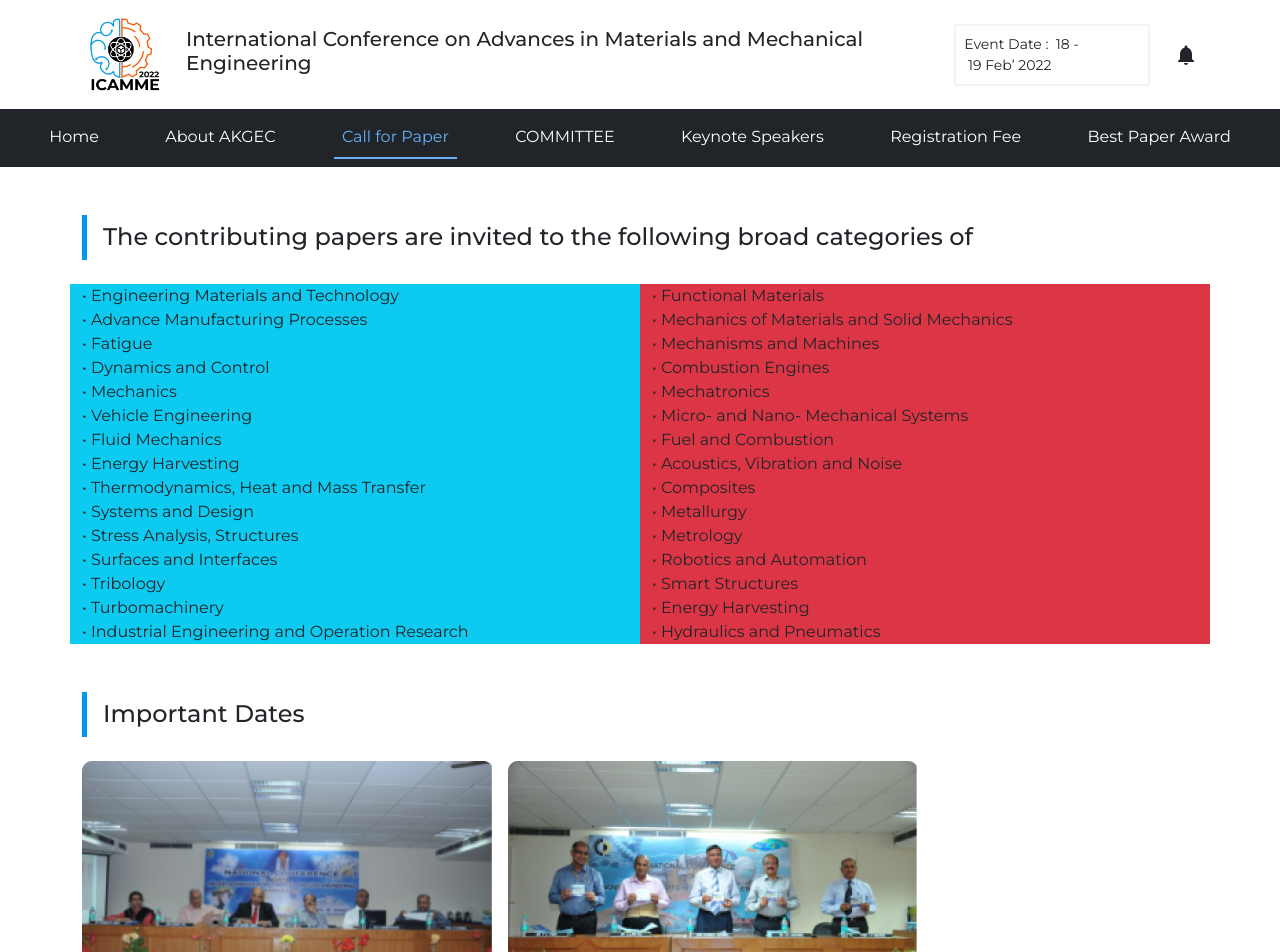
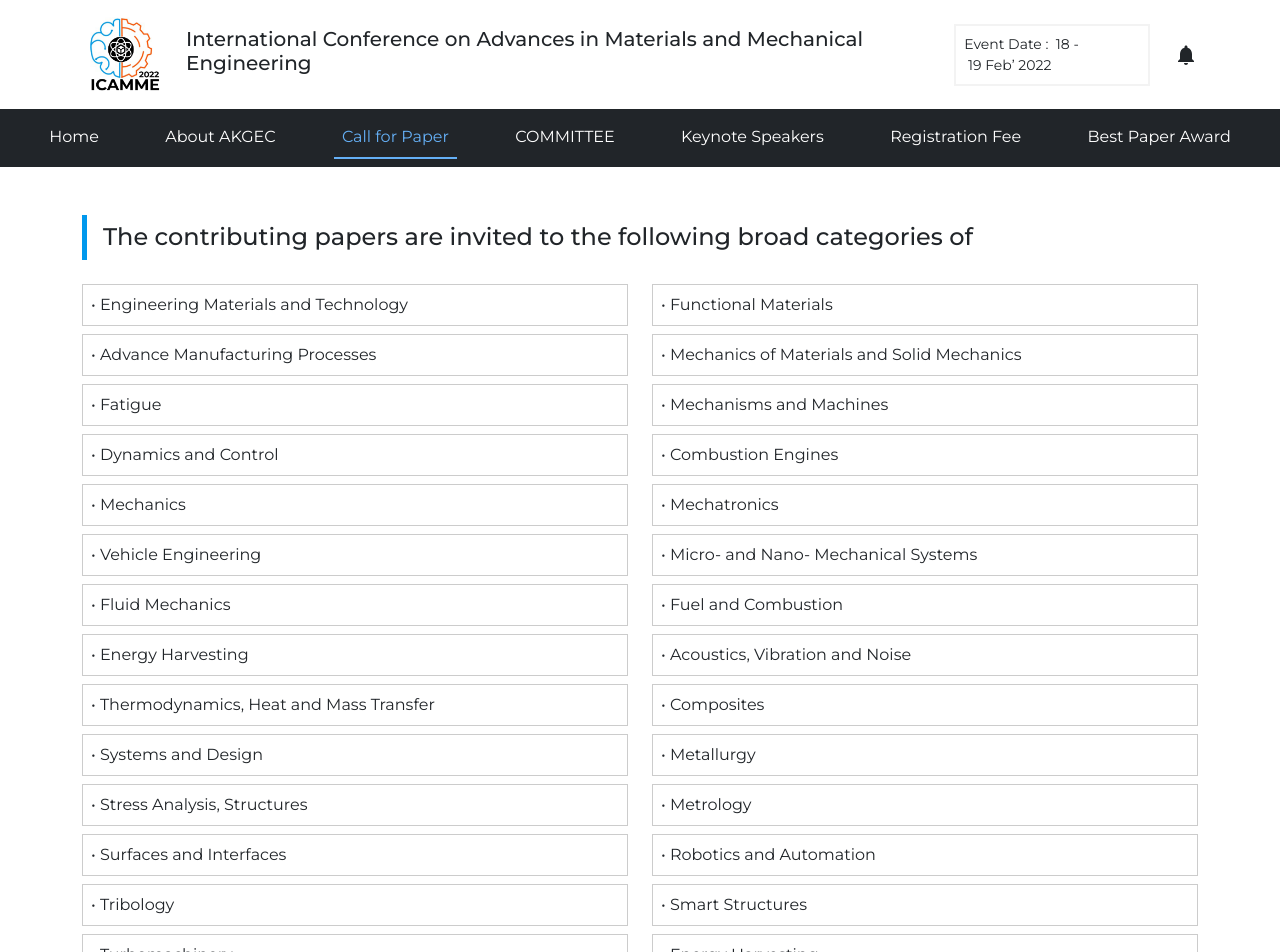
Before and after one commit to rakshit1610/icamme2022, a React (Create React App) app: page /call-for-paper in a window 1280 px wide. Shown: the top 952 px of the page. Built offline with nearby package versions, Linux system fonts and the light colour scheme.

Commit message:
call-for-paper page done

```diff
--- a/src/pages/Call/Call.css
+++ b/src/pages/Call/Call.css
@@ -0,0 +1,10 @@
+.itemboxes{
+    border: 1px solid #ccc;
+}
+
+@media(max-width:992px){
+    .itemboxes{
+        font-size: 12px;
+    }
+
+}
--- a/src/pages/Call/Call.js
+++ b/src/pages/Call/Call.js
@@ -1,5 +1,6 @@
 import React from 'react'
 import Header from '../../components/Header/Header'
+import './Call.css'
 
 function Call() {
   return (
@@ -9,64 +10,64 @@ function Call() {
       <h4 className='d-inline-block p-2 px-3 headings mb-4'>The contributing papers are invited to the following broad categories of</h4>
       {/*  */}
       <div className='row'>
-      <div className='col bg-info'>• Engineering Materials and Technology</div>
-      <div className='col  bg-danger'>• Functional Materials</div>
+      <div className='col-12 mb-2 col-md-6'><p className='itemboxes m-0 p-2'>• Engineering Materials and Technology</p></div>
+      <div className='col-12 mb-2 col-md-6'><p className='itemboxes m-0 p-2'>• Functional Materials</p></div>
       </div>
       <div className='row'>
-      <div className='col bg-info'>• Advance Manufacturing Processes</div>
-      <div className='col  bg-danger'>• Mechanics of Materials and Solid Mechanics</div>
+      <div className='col-12 mb-2 col-md-6'><p className='itemboxes m-0 p-2'>• Advance Manufacturing Processes</p></div>
+      <div className='col-12 mb-2 col-md-6'><p className='itemboxes m-0 p-2'>• Mechanics of Materials and Solid Mechanics</p></div>
       </div>
       <div className='row'>
-      <div className='col bg-info'>• Fatigue</div>
-      <div className='col  bg-danger'>• Mechanisms and Machines</div>
+      <div className='col-12 mb-2 col-md-6'><p className='itemboxes m-0 p-2'>• Fatigue</p></div>
+      <div className='col-12 mb-2 col-md-6'><p className='itemboxes m-0 p-2'>• Mechanisms and Machines</p></div>
       </div>
       <div className='row'>
-      <div className='col bg-info'>• Dynamics and Control</div>
-      <div className='col  bg-danger'>• Combustion Engines</div>
+      <div className='col-12 mb-2 col-md-6'><p className='itemboxes m-0 p-2'>• Dynamics and Control</p></div>
+      <div className='col-12 mb-2 col-md-6'><p className='itemboxes m-0 p-2'>• Combustion Engines</p></div>
       </div>
       <div className='row'>
-      <div className='col bg-info'>• Mechanics</div>
-      <div className='col  bg-danger'>• Mechatronics</div>
+      <div className='col-12 mb-2 col-md-6'><p className='itemboxes m-0 p-2'>• Mechanics</p></div>
+      <div className='col-12 mb-2 col-md-6'><p className='itemboxes m-0 p-2'>• Mechatronics</p></div>
       </div>
       <div className='row'>
-      <div className='col bg-info'>• Vehicle Engineering</div>
-      <div className='col  bg-danger'>• Micro- and Nano- Mechanical Systems</div>
+      <div className='col-12 mb-2 col-md-6'><p className='itemboxes m-0 p-2'>• Vehicle Engineering</p></div>
+      <div className='col-12 mb-2 col-md-6'><p className='itemboxes m-0 p-2'>• Micro- and Nano- Mechanical Systems</p></div>
       </div>
       <div className='row'>
-      <div className='col bg-info'>• Fluid Mechanics</div>
-      <div className='col  bg-danger'>• Fuel and Combustion</div>
+      <div className='col-12 mb-2 col-md-6'><p className='itemboxes m-0 p-2'>• Fluid Mechanics</p></div>
+      <div className='col-12 mb-2 col-md-6'><p className='itemboxes m-0 p-2'>• Fuel and Combustion</p></div>
       </div>
       <div className='row'>
-      <div className='col bg-info'>• Energy Harvesting</div>
-      <div className='col  bg-danger'>• Acoustics, Vibration and Noise</div>
+      <div className='col-12 mb-2 col-md-6'><p className='itemboxes m-0 p-2'>• Energy Harvesting</p></div>
+      <div className='col-12 mb-2 col-md-6'><p className='itemboxes m-0 p-2'>• Acoustics, Vibration and Noise</p></div>
       </div>
       <div className='row'>
-      <div className='col bg-info'>• Thermodynamics, Heat and Mass Transfer</div>
-      <div className='col  bg-danger'>• Composites</div>
+      <div className='col-12 mb-2 col-md-6'><p className='itemboxes m-0 p-2'>• Thermodynamics, Heat and Mass Transfer</p></div>
+      <div className='col-12 mb-2 col-md-6'><p className='itemboxes m-0 p-2'>• Composites</p></div>
       </div>
       <div className='row'>
-      <div className='col bg-info'>• Systems and Design</div>
-      <div className='col  bg-danger'>• Metallurgy</div>
+      <div className='col-12 mb-2 col-md-6'><p className='itemboxes m-0 p-2'>• Systems and Design</p></div>
+      <div className='col-12 mb-2 col-md-6'><p className='itemboxes m-0 p-2'>• Metallurgy</p></div>
       </div>
       <div className='row'>
-      <div className='col bg-info'>• Stress Analysis, Structures</div>
-      <div className='col  bg-danger'>• Metrology</div>
+      <div className='col-12 mb-2 col-md-6'><p className='itemboxes m-0 p-2'>• Stress Analysis, Structures</p></div>
+      <div className='col-12 mb-2 col-md-6'><p className='itemboxes m-0 p-2'>• Metrology</p></div>
       </div>
       <div className='row'>
-      <div className='col bg-info'>• Surfaces and Interfaces</div>
-      <div className='col  bg-danger'>• Robotics and Automation</div>
+      <div className='col-12 mb-2 col-md-6'><p className='itemboxes m-0 p-2'>• Surfaces and Interfaces</p></div>
+      <div className='col-12 mb-2 col-md-6'><p className='itemboxes m-0 p-2'>• Robotics and Automation</p></div>
       </div>
       <div className='row'>
-      <div className='col bg-info'>• Tribology</div>
-      <div className='col  bg-danger'>• Smart Structures</div>
+      <div className='col-12 mb-2 col-md-6'><p className='itemboxes m-0 p-2'>• Tribology</p></div>
+      <div className='col-12 mb-2 col-md-6'><p className='itemboxes m-0 p-2'>• Smart Structures</p></div>
       </div>
       <div className='row'>
-      <div className='col bg-info'>• Turbomachinery</div>
-      <div className='col  bg-danger'>• Energy Harvesting</div>
+      <div className='col-12 mb-2 col-md-6'><p className='itemboxes m-0 p-2'>• Turbomachinery</p></div>
+      <div className='col-12 mb-2 col-md-6'><p className='itemboxes m-0 p-2'>• Energy Harvesting</p></div>
       </div>
       <div className='row'>
-      <div className='col bg-info'>• Industrial Engineering and Operation Research </div>
-      <div className='col  bg-danger'>• Hydraulics and Pneumatics</div>
+      <div className='col-12 mb-2 col-md-6'><p className='itemboxes m-0 p-2'>• Industrial Engineering and Operation Research </p></div>
+      <div className='col-12 mb-2 col-md-6'><p className='itemboxes m-0 p-2'>• Hydraulics and Pneumatics</p></div>
       </div>
 
 
@@ -74,13 +75,13 @@ function Call() {
     </div>
     <div className="container mt-5 mb-5">
       <h4 className='d-inline-block p-2 px-3 headings mb-4'>Important Dates</h4>
-      <div className='d-flex flex-column flex-sm-row flexbox'>
-        <div className='image1 me-3 mb-3'></div>
-        <div className='image2 me-3 mb-3'></div>
-      </div>
-      <div className='d-flex flex-column flex-sm-row flexbox'>
-        <div className='image3 me-3 mb-3'></div>
-        <div className='image4 me-3 mb-3'></div>
+      <div className='row'>
+      <div className='col-12 mb-2 col-md-6'><p className='itemboxes m-0 p-2'>Full Paper Submission Deadline : 1 Nov’ 2021 </p></div>
+      <div className='col-12 mb-2 col-md-6'><p className='itemboxes m-0 p-2'>Notification of Paper Acceptance : 1 Dec’ 2021</p></div>
+      <div className='col-12 mb-2 col-md-6'><p className='itemboxes m-0 p-2'>Registration Deadline : 15 Dec’2021</p></div>
+      <div className='col-12 mb-2 col-md-6'><p className='itemboxes m-0 p-2'>Submission of Camera Ready Paper : 15 Jan’ 2021 </p></div>
+      <div className='col-12 mb-2 col-md-6'><p className='itemboxes m-0 p-2'>Conference Date : 18-19 Feb’2022 </p></div>
+
       </div>
       </div>
     <div className="container mt-5 mb-5">
```
